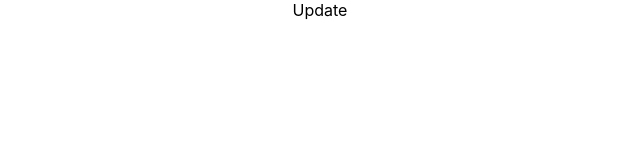
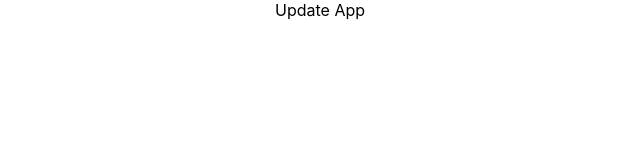
Before and after one commit to khanhbinh87/react-17, a React (Create React App) app: page / in a window 1280 px wide. Shown: the top 160 px of the page, without its empty margins (320-960 px from the left). Built offline with nearby package versions, Linux system fonts and the light colour scheme.

Commit message:
Update App

```diff
--- a/src/App.js
+++ b/src/App.js
@@ -4,7 +4,7 @@ import './App.css';
 function App() {
   return (
     <div className="App">
-        Update
+        Update App
 
     </div>
   );
```
